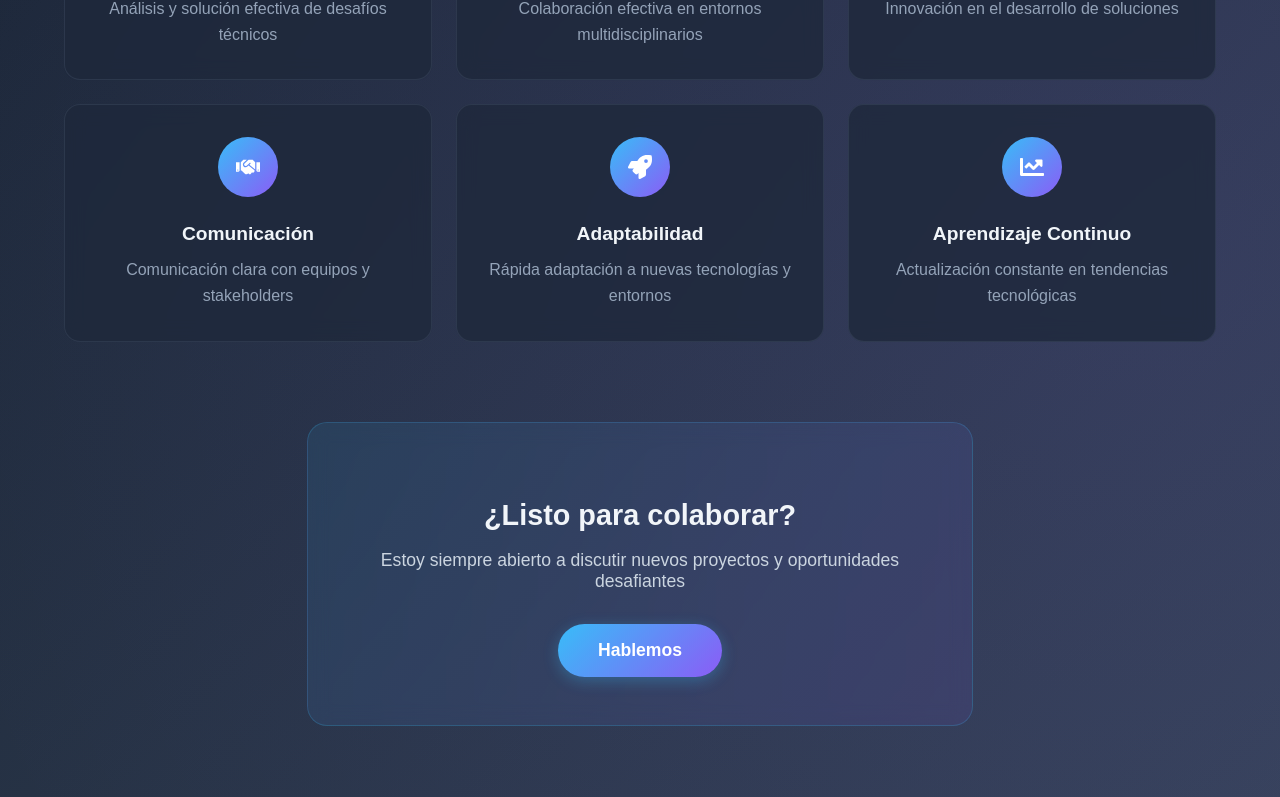
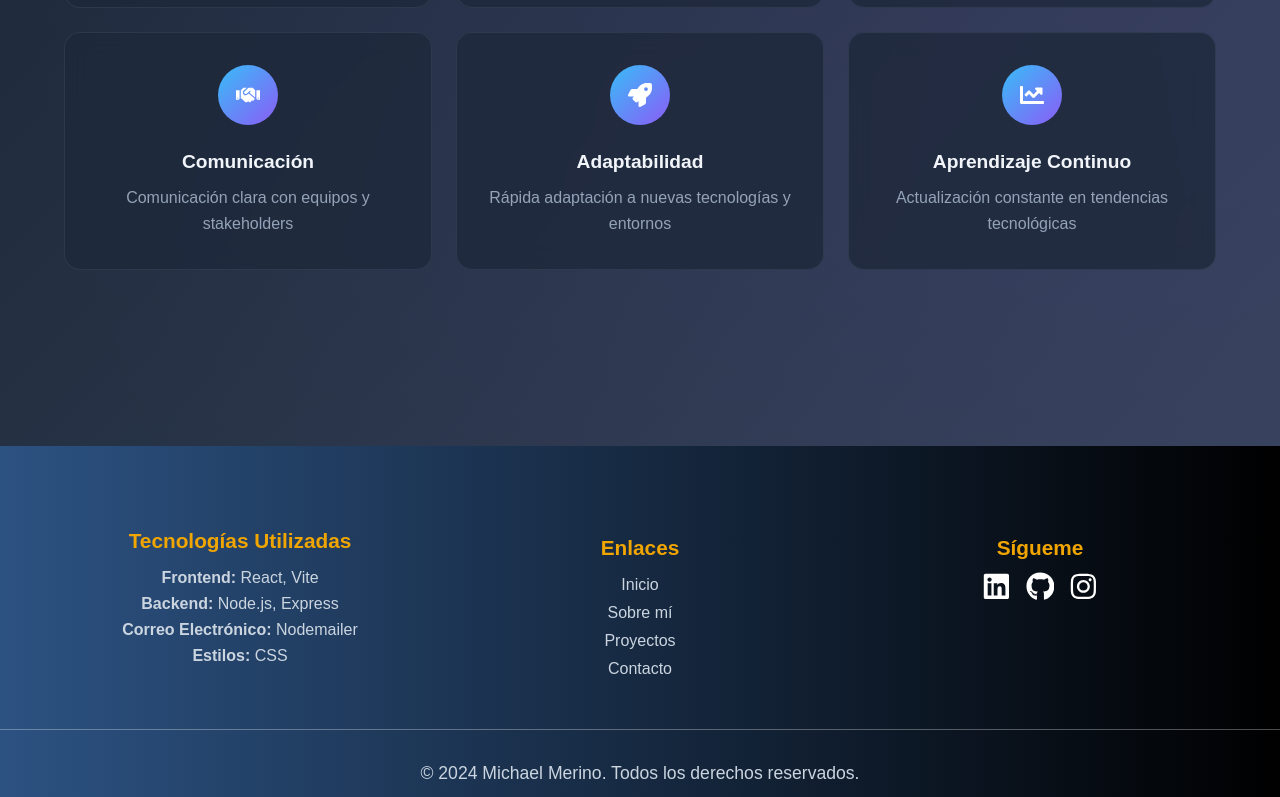
Before and after one commit to MichaelMerino11/frontend_portafolio, a React (Vite) app: page /about in a window 1280 px wide. Shown: the part 2000-2797 px from the top of the page. Built offline with nearby package versions, Linux system fonts and the light colour scheme.

Commit message:
Cambio color fondo

```diff
--- a/src/components/About.jsx
+++ b/src/components/About.jsx
@@ -13,7 +13,7 @@ import {
   FaBrain,
   FaLightbulb,
   FaHandshake,
-  FaChartLine
+  FaChartLine,
 } from "react-icons/fa";
 
 // Animaciones
@@ -22,9 +22,9 @@ const containerVariants = {
   visible: {
     opacity: 1,
     transition: {
-      staggerChildren: 0.2
-    }
-  }
+      staggerChildren: 0.2,
+    },
+  },
 };
 
 const itemVariants = {
@@ -34,9 +34,9 @@ const itemVariants = {
     y: 0,
     transition: {
       duration: 0.6,
-      ease: "easeOut"
-    }
-  }
+      ease: "easeOut",
+    },
+  },
 };
 
 const About = () => {
@@ -45,53 +45,90 @@ const About = () => {
       category: "Frontend Development",
       icon: FaCode,
       description: "Desarrollo de interfaces modernas y responsivas",
-      technologies: ["React", "Angular", "TypeScript", "HTML5", "CSS3", "JavaScript"],
-      color: "#3B82F6"
+      technologies: [
+        "React",
+        "Angular",
+        "TypeScript",
+        "HTML5",
+        "CSS3",
+        "JavaScript",
+      ],
+      color: "#3B82F6",
     },
     {
       category: "Backend Development",
       icon: FaServer,
       description: "Arquitecturas escalables y APIs robustas",
-      technologies: ["Java Spring Boot", "Node.js", "Python", "Express.js", "REST APIs"],
-      color: "#10B981"
+      technologies: [
+        "Java Spring Boot",
+        "Node.js",
+        "Python",
+        "Express.js",
+        "REST APIs",
+      ],
+      color: "#10B981",
     },
     {
       category: "Database Management",
       icon: FaDatabase,
       description: "Diseño y optimización de bases de datos",
       technologies: ["PostgreSQL", "MySQL", "MongoDB", "SQL", "NoSQL"],
-      color: "#8B5CF6"
+      color: "#8B5CF6",
     },
     {
       category: "Cloud & DevOps",
       icon: FaCloud,
       description: "Infraestructura cloud y despliegue continuo",
       technologies: ["AWS", "CI/CD", "Docker", "Git", "Vercel"],
-      color: "#F59E0B"
+      color: "#F59E0B",
     },
     {
       category: "Mobile Development",
       icon: FaMobileAlt,
       description: "Aplicaciones móviles nativas y cross-platform",
       technologies: ["React Native", "Flutter", "Ionic", "Expo"],
-      color: "#EF4444"
+      color: "#EF4444",
     },
     {
       category: "Tools & Methodologies",
       icon: FaTools,
       description: "Metodologías ágiles y herramientas de desarrollo",
       technologies: ["Git", "Scrum", "JIRA", "Figma", "Postman"],
-      color: "#6B7280"
-    }
+      color: "#6B7280",
+    },
   ];
 
   const softSkills = [
-    { icon: FaBrain, name: "Resolución de Problemas", description: "Análisis y solución efectiva de desafíos técnicos" },
-    { icon: FaUsers, name: "Trabajo en Equipo", description: "Colaboración efectiva en entornos multidisciplinarios" },
-    { icon: FaLightbulb, name: "Pensamiento Creativo", description: "Innovación en el desarrollo de soluciones" },
-    { icon: FaHandshake, name: "Comunicación", description: "Comunicación clara con equipos y stakeholders" },
-    { icon: FaRocket, name: "Adaptabilidad", description: "Rápida adaptación a nuevas tecnologías y entornos" },
-    { icon: FaChartLine, name: "Aprendizaje Continuo", description: "Actualización constante en tendencias tecnológicas" }
+    {
+      icon: FaBrain,
+      name: "Resolución de Problemas",
+      description: "Análisis y solución efectiva de desafíos técnicos",
+    },
+    {
+      icon: FaUsers,
+      name: "Trabajo en Equipo",
+      description: "Colaboración efectiva en entornos multidisciplinarios",
+    },
+    {
+      icon: FaLightbulb,
+      name: "Pensamiento Creativo",
+      description: "Innovación en el desarrollo de soluciones",
+    },
+    {
+      icon: FaHandshake,
+      name: "Comunicación",
+      description: "Comunicación clara con equipos y stakeholders",
+    },
+    {
+      icon: FaRocket,
+      name: "Adaptabilidad",
+      description: "Rápida adaptación a nuevas tecnologías y entornos",
+    },
+    {
+      icon: FaChartLine,
+      name: "Aprendizaje Continuo",
+      description: "Actualización constante en tendencias tecnológicas",
+    },
   ];
 
   const techIcons = [
@@ -104,7 +141,7 @@ const About = () => {
     { icon: "🍃", name: "MongoDB" },
     { icon: "☁️", name: "AWS" },
     { icon: "💙", name: "Flutter" },
-    { icon: "⚡", name: "Ionic" }
+    { icon: "⚡", name: "Ionic" },
   ];
 
   return (
@@ -117,15 +154,9 @@ const About = () => {
     >
       <div className={styles.container}>
         {/* Header Section */}
-        <motion.div
-          className={styles.header}
-          variants={itemVariants}
-        >
+        <motion.div className={styles.header} variants={itemVariants}>
           <h2>Acerca de Mí</h2>
           <div className={styles.underline}></div>
-          <p className={styles.subtitle}>
-            Desarrollador Full Stack apasionado por crear soluciones digitales innovadoras
-          </p>
         </motion.div>
 
         {/* Main Description */}
@@ -135,20 +166,21 @@ const About = () => {
         >
           <div className={styles.descriptionContent}>
             <p className={styles.description}>
-              Soy un <strong>Desarrollador Full Stack</strong> con experiencia en la creación de
-              <strong> aplicaciones web y móviles modernas</strong>. Me especializo en desarrollar
-              <strong> soluciones escalables y eficientes</strong> que combinan un
-              <strong> frontend intuitivo</strong> con un <strong>backend robusto</strong>.
-              Mi pasión es transformar ideas complejas en productos digitales funcionales y elegantes.
+              Soy un <strong>Desarrollador Full Stack</strong> con experiencia
+              en la creación de
+              <strong> aplicaciones web y móviles modernas</strong>. Me
+              especializo en desarrollar
+              <strong> soluciones escalables y eficientes</strong> que combinan
+              un
+              <strong> frontend intuitivo</strong> con un{" "}
+              <strong>backend robusto</strong>. Mi pasión es transformar ideas
+              complejas en productos digitales funcionales y elegantes.
             </p>
           </div>
         </motion.div>
 
         {/* Tech Stack */}
-        <motion.div
-          className={styles.techStackSection}
-          variants={itemVariants}
-        >
+        <motion.div className={styles.techStackSection} variants={itemVariants}>
           <h3>Tecnologías Principales</h3>
           <div className={styles.techGrid}>
             {techIcons.map((tech) => (
@@ -167,10 +199,7 @@ const About = () => {
         </motion.div>
 
         {/* Technical Skills */}
-        <motion.div
-          className={styles.skillsSection}
-          variants={itemVariants}
-        >
+        <motion.div className={styles.skillsSection} variants={itemVariants}>
           <h3>Habilidades Técnicas</h3>
           <div className={styles.skillsGrid}>
             {technicalSkills.map((skill) => (
@@ -193,10 +222,7 @@ const About = () => {
                 <p className={styles.skillDescription}>{skill.description}</p>
                 <div className={styles.technologies}>
                   {skill.technologies.map((tech) => (
-                    <span
-                      key={tech}
-                      className={styles.techTag}
-                    >
+                    <span key={tech} className={styles.techTag}>
                       {tech}
                     </span>
                   ))}
@@ -230,29 +256,6 @@ const About = () => {
             ))}
           </div>
         </motion.div>
-
-        {/* Call to Action */}
-        <motion.div
-          className={styles.ctaSection}
-          variants={itemVariants}
-        >
-          <motion.div
-            className={styles.ctaCard}
-            whileHover={{ scale: 1.02 }}
-            transition={{ duration: 0.3 }}
-          >
-            <h3>¿Listo para colaborar?</h3>
-            <p>Estoy siempre abierto a discutir nuevos proyectos y oportunidades desafiantes</p>
-            <motion.a
-              href="#contact"
-              className={styles.ctaButton}
-              whileHover={{ scale: 1.05 }}
-              whileTap={{ scale: 0.95 }}
-            >
-              Hablemos
-            </motion.a>
-          </motion.div>
-        </motion.div>
       </div>
     </motion.section>
   );
```
